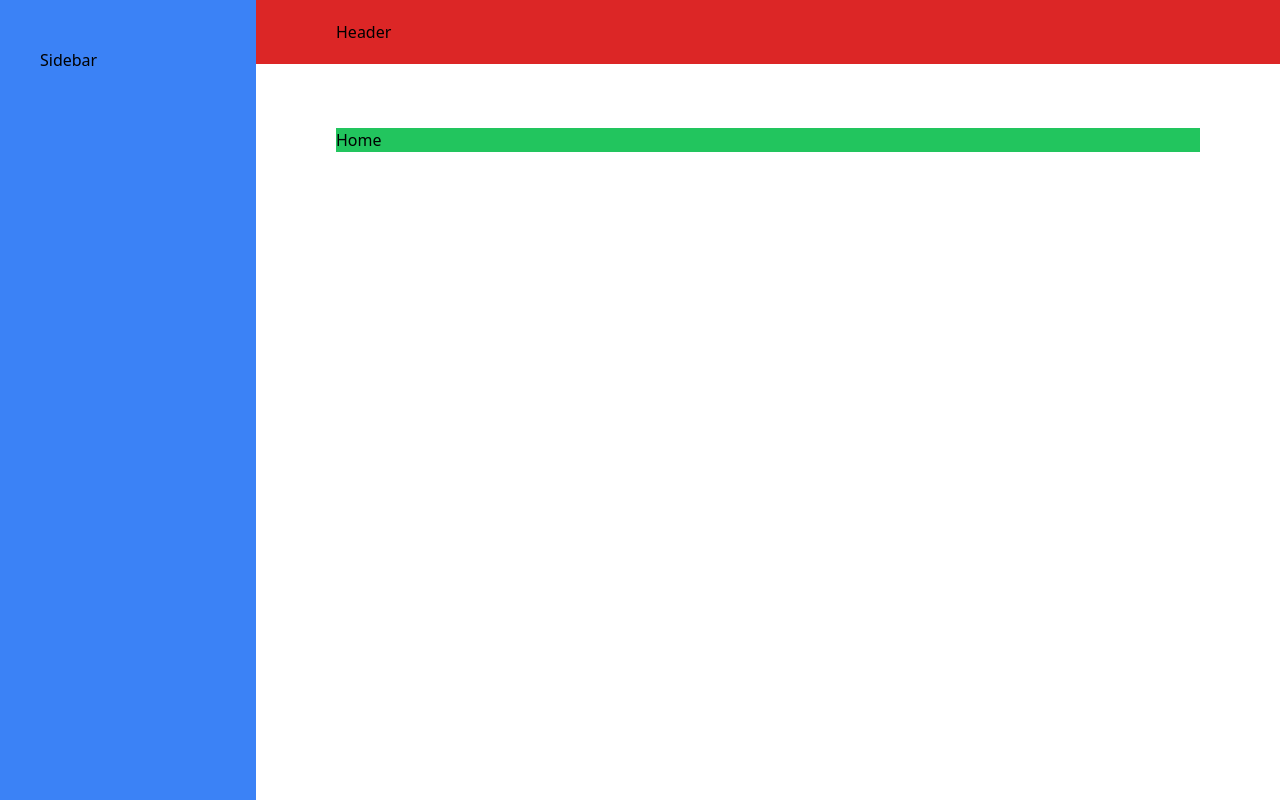
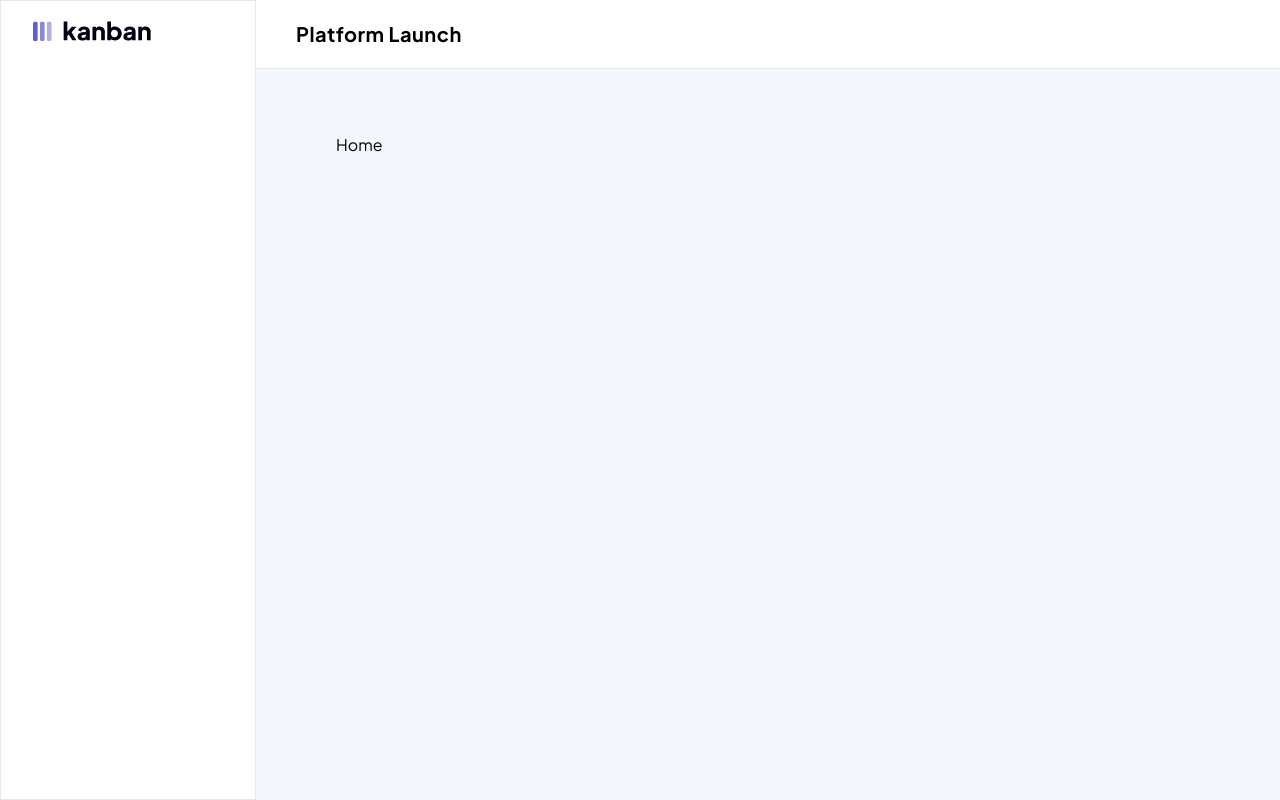
Before and after one commit to DevHeris/Kanban-task-management-web-app, a React (Vite) app: page /home in a window 1280 px wide. Built offline with nearby package versions, Linux system fonts and the light colour scheme.

Commit message:
more styling

```diff
--- a/index.html
+++ b/index.html
@@ -1,16 +1,20 @@
-<!doctype html>
+<!DOCTYPE html>
 <html lang="en">
-
   <head>
     <meta charset="UTF-8" />
     <link rel="icon" type="image/svg+xml" href="./src/assets/logo-mobile.svg" />
+    <link rel="preconnect" href="https://fonts.googleapis.com" />
+    <link rel="preconnect" href="https://fonts.gstatic.com" crossorigin />
+    <link
+      href="https://fonts.googleapis.com/css2?family=Plus+Jakarta+Sans:ital,wght@0,200..800;1,200..800&display=swap"
+      rel="stylesheet"
+    />
     <meta name="viewport" content="width=device-width, initial-scale=1.0" />
     <title>Kanban</title>
   </head>
 
-<body>
+  <body class="font-jakarta">
     <div id="root"></div>
     <script type="module" src="/src/main.jsx"></script>
   </body>
-
 </html>
--- a/src/pages/Home.jsx
+++ b/src/pages/Home.jsx
@@ -1,5 +1,5 @@
 function Home() {
-  return <div className="bg-green-500">Home</div>;
+  return <div>Home</div>;
 }
 
 export default Home;
--- a/src/ui/AppLayout.jsx
+++ b/src/ui/AppLayout.jsx
@@ -4,14 +4,15 @@ import Sidebar from './Sidebar';
 
 function AppLayout() {
   return (
-    <section className="grid grid-cols-[16rem_1fr] grid-rows-[auto_1fr] h-screen">
+    <section className="grid grid-cols-[16rem_1fr] grid-rows-[auto_1fr] h-screen bg-light">
       <Header />
       <Sidebar />
-      <div className="overflow-y-scroll pt-16 px-20 pb-24 bg-light">
-        <div className="flex flex-col mx-auto gap-12 max-w-[120rem]">
+      <main className="overflow-y-scroll pt-16 px-20 pb-24 bg-container">
+        {/* Container */}
+        <div className="flex flex-col my-0 mx-auto gap-12 max-w-[120rem] ">
           <Outlet />
         </div>
-      </div>
+      </main>
     </section>
   );
 }
--- a/src/ui/Header.jsx
+++ b/src/ui/Header.jsx
@@ -1,5 +1,9 @@
 function Header() {
-  return <header className="bg-red-600 py-5 px-20">Header</header>;
+  return (
+    <header className=" py-5 px-10 border-b">
+      <span className="font-bold text-xl tracking-wide">Platform Launch</span>
+    </header>
+  );
 }
 
 export default Header;
--- /dev/null
+++ b/src/ui/Logo.jsx
@@ -0,0 +1,13 @@
+function Logo() {
+  return (
+    <div className="text-center">
+      <img
+        className="w-auto h-5"
+        src="/src/assets/logo-dark.svg"
+        alt="kanban logo"
+      />
+    </div>
+  );
+}
+
+export default Logo;
--- a/src/ui/Sidebar.jsx
+++ b/src/ui/Sidebar.jsx
@@ -1,7 +1,9 @@
+import Logo from './Logo';
+
 function Sidebar() {
   return (
-    <aside className="flex bg-blue-500 flex-col row-span-full gap-12 px-10 py-12">
-      Sidebar
+    <aside className="flex flex-col row-span-full gap-12 px-8 py-5 border border-grey-100">
+      <Logo />
     </aside>
   );
 }
--- a/tailwind.config.js
+++ b/tailwind.config.js
@@ -3,8 +3,12 @@ export default {
   content: ['./index.html', './src/**/*.{js,ts,jsx,tsx}'],
   theme: {
     extend: {
-      colors: {
-        'bg-light': '#ffffff',
+      backgroundColor: {
+        light: '#ffffff',
+        container: '#f4f7fd',
+      },
+      fontFamily: {
+        jakarta: ['Plus Jakarta Sans', 'sans-serif'],
       },
     },
   },
```
Lines whose indentation alone changed are shown as unchanged.
